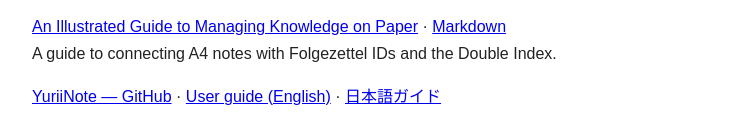
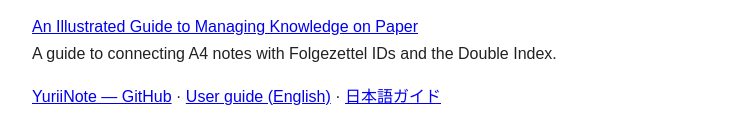
Before and after one commit to Yurii7812/homepage, a plain HTML site: page en/archive/index.html in a window 1280 px wide. Shown: the part 314-429 px from the top of the page, without its empty margins (268-1011 px from the left). Drawn offline with Linux system fonts and the light colour scheme.

Commit message:
Remove visible Markdown source links

```diff
--- a/en/archive/index.html
+++ b/en/archive/index.html
@@ -17,7 +17,7 @@
 
 <p><a href="https://github.com/Yurii7812/gnosis">Gnosis</a><br><span class="note">A personal knowledge management (PKM) tool for writing and linking Markdown notes in Vim. Available in Japanese and English, with installers for Linux, macOS, and Windows.</span></p>
 
-<p><a href="../paper-pkm/">An Illustrated Guide to Managing Knowledge on Paper</a> · <a href="https://github.com/Yurii7812/homepage/blob/main/en/paper-pkm/guide.md">Markdown</a><br><span class="note">A guide to connecting A4 notes with Folgezettel IDs and the Double Index.</span></p>
+<p><a href="../paper-pkm/">An Illustrated Guide to Managing Knowledge on Paper</a><br><span class="note">A guide to connecting A4 notes with Folgezettel IDs and the Double Index.</span></p>
 
 <p><a href="https://github.com/Yurii7812/YuriiNote">YuriiNote — GitHub</a> · <a href="../yuriinote/">User guide (English)</a> · <a href="../../ja/yuriinote/">日本語ガイド</a><br><span class="note">Desktop PKM app for paper and digital notes, indexes, chat memos, and journals.</span></p>
 
```
